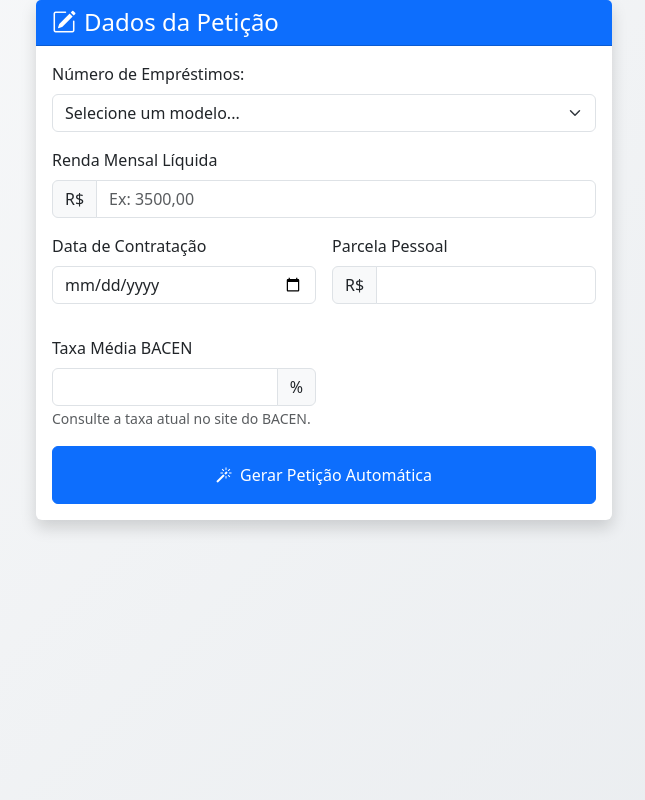
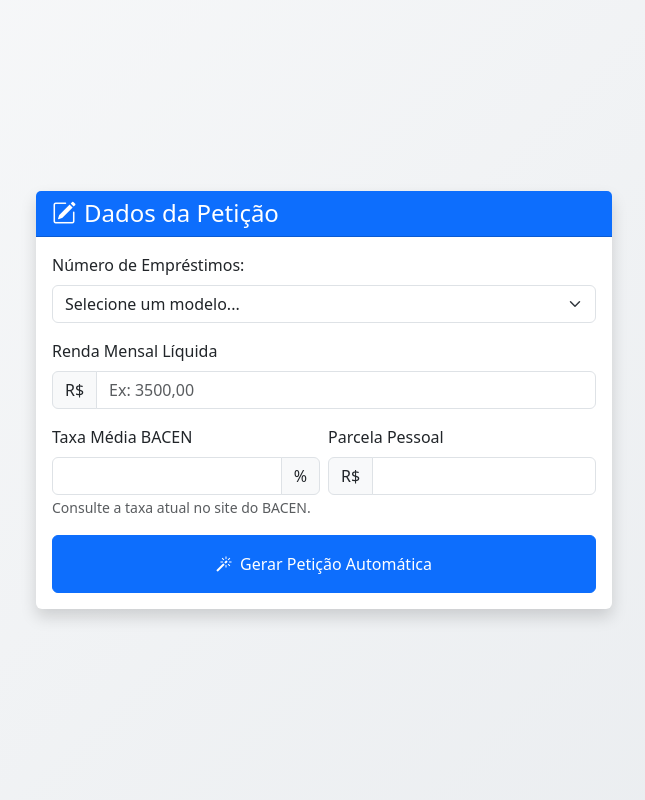
Before and after one commit to MuriloOMatos/docsjuris, a Flask app: page / in a window 1280 px wide. Shown: the whole page, without its empty margins (316-961 px from the left). Run offline with Flask 3, Linux system fonts and the light colour scheme.

Commit message:
Atualização: INDEX

```diff
--- a/templates/index.html
+++ b/templates/index.html
@@ -20,7 +20,8 @@
   </style>
 </head>
 <body>
-  <div class="container d-flex justify-content-center align-items-center main-vh-100">
+  <!-- Correção: Adicionado min-vh-100 para altura total -->
+  <div class="container min-vh-100 d-flex justify-content-center align-items-center">
     <div class="row g-4 w-100" style="max-width: 600px;">
       <!-- Coluna do Formulário -->
       <div class="col-12">
@@ -29,7 +30,8 @@
             <h2 class="h4 mb-0"><i class="bi bi-pencil-square me-2"></i>Dados da Petição</h2>
           </div>
           <div class="card-body">
-            <form action="/gerar-peticao" method="post" novalidate>
+            <!-- Removido novalidate para ativar validação nativa -->
+            <form action="/gerar-peticao" method="post">
               <!-- Seleção de Modelo: Número de Empréstimos -->
               <div class="mb-3">
                 <label for="modelo_peticao" class="form-label">Número de Empréstimos:</label>
@@ -56,24 +58,7 @@
               <div id="loan_fields"></div>
 
               <!-- Outros Dados Fixos -->
-              <div class="row g-3">
-                <div class="col-md-6">
-                  <div class="mb-3">
-                    <label for="data_contratacao" class="form-label">Data de Contratação</label>
-                    <input type="date" class="form-control" id="data_contratacao" name="data_contratacao" required>
-                    <div class="invalid-feedback">Selecione uma data válida.</div>
-                  </div>
-                </div>
-                <div class="col-md-6">
-                  <div class="mb-3">
-                    <label for="parcela_pessoal" class="form-label">Parcela Pessoal</label>
-                    <div class="input-group">
-                      <span class="input-group-text">R$</span>
-                      <input type="number" step="0.01" min="0" class="form-control" id="parcela_pessoal" name="parcela_pessoal" required>
-                    </div>
-                    <div class="invalid-feedback">Informe um valor válido.</div>
-                  </div>
-                </div>
+              <div class="row g-2">
                 <div class="col-md-6">
                   <div class="mb-3">
                     <label for="taxa_media_bacen" class="form-label">Taxa Média BACEN</label>
@@ -83,6 +68,17 @@
                     </div>
                     <div class="invalid-feedback">Informe uma taxa entre 0 e 100%.</div>
                     <small class="form-text text-muted">Consulte a taxa atual no site do BACEN.</small>
+                  </div>
+                </div>
+
+                <div class="col-md-6">
+                  <div class="mb-3">
+                    <label for="parcela_pessoal" class="form-label">Parcela Pessoal</label>
+                    <div class="input-group">
+                      <span class="input-group-text">R$</span>
+                      <input type="number" step="0.01" min="0" class="form-control" id="parcela_pessoal" name="parcela_pessoal" required>
+                    </div>
+                    <div class="invalid-feedback">Informe um valor válido.</div>
                   </div>
                 </div>
               </div>
@@ -100,16 +96,16 @@
   <!-- JavaScript Bootstrap 5 -->
   <script src="https://cdn.jsdelivr.net/npm/bootstrap@5.3.0/dist/js/bootstrap.bundle.min.js"></script>
   <script>
-    // Atualiza a data máxima para o campo de data de contratação
-    document.getElementById('data_contratacao').max = new Date().toISOString().split('T')[0];
+    // Função para gerar IDs únicos
+    let loanCounter = 0;
 
-    // Ao selecionar o número de empréstimos, adiciona grupos de campos para cada empréstimo
     document.getElementById('modelo_peticao').addEventListener('change', function() {
       const numLoans = parseInt(this.value);
       const container = document.getElementById('loan_fields');
-      container.innerHTML = ''; // Limpa campos anteriores
+      container.innerHTML = '';
 
       for (let i = 1; i <= numLoans; i++) {
+        loanCounter++;
         const group = document.createElement('div');
         group.className = 'card mb-3';
         group.innerHTML = `
@@ -118,31 +114,31 @@
           </div>
           <div class="card-body">
             <div class="mb-3">
-              <label class="form-label">Valor Financiado</label>
+              <label for="valor_${loanCounter}" class="form-label">Valor Financiado</label>
               <div class="input-group">
                 <span class="input-group-text">R$</span>
-                <input type="number" step="0.01" min="0" class="form-control" name="emprestimos[${i-1}][valor]" placeholder="Ex: 1000,00" required>
+                <input type="number" step="0.01" min="0" class="form-control" id="valor_${loanCounter}" name="emprestimos[${i-1}][valor]" placeholder="Ex: 1000,00" required>
               </div>
             </div>
             <div class="mb-3">
-              <label class="form-label">Parcela Consignada</label>
+              <label for="parcela_${loanCounter}" class="form-label">Parcela Consignada</label>
               <div class="input-group">
                 <span class="input-group-text">R$</span>
-                <input type="number" step="0.01" min="0" class="form-control" name="emprestimos[${i-1}][parcela_consignada]" placeholder="Ex: 200,00" required>
+                <input type="number" step="0.01" min="0" class="form-control" id="parcela_${loanCounter}" name="emprestimos[${i-1}][parcela_consignada]" placeholder="Ex: 200,00" required>
               </div>
             </div>
             <div class="mb-3">
-              <label class="form-label">Data de Contratação</label>
-              <input type="date" class="form-control" name="emprestimos[${i-1}][data]" required>
+              <label for="data_${loanCounter}" class="form-label">Data de Contratação</label>
+              <input type="date" class="form-control" id="data_${loanCounter}" name="emprestimos[${i-1}][data]" max="${new Date().toISOString().split('T')[0]}" required>
             </div>
             <div class="mb-3">
-              <label class="form-label">Número de Parcelas</label>
-              <input type="number" min="1" class="form-control" name="emprestimos[${i-1}][parcelas]" required>
+              <label for="parcelas_${loanCounter}" class="form-label">Número de Parcelas</label>
+              <input type="number" min="1" class="form-control" id="parcelas_${loanCounter}" name="emprestimos[${i-1}][parcelas]" required>
             </div>
             <div class="mb-3">
-              <label class="form-label">Taxa de Juros</label>
+              <label for="taxa_${loanCounter}" class="form-label">Taxa de Juros</label>
               <div class="input-group">
-                <input type="number" step="0.01" min="0" max="100" class="form-control" name="emprestimos[${i-1}][taxa]" required>
+                <input type="number" step="0.01" min="0" max="100" class="form-control" id="taxa_${loanCounter}" name="emprestimos[${i-1}][taxa]" required>
                 <span class="input-group-text">%</span>
               </div>
             </div>
```
